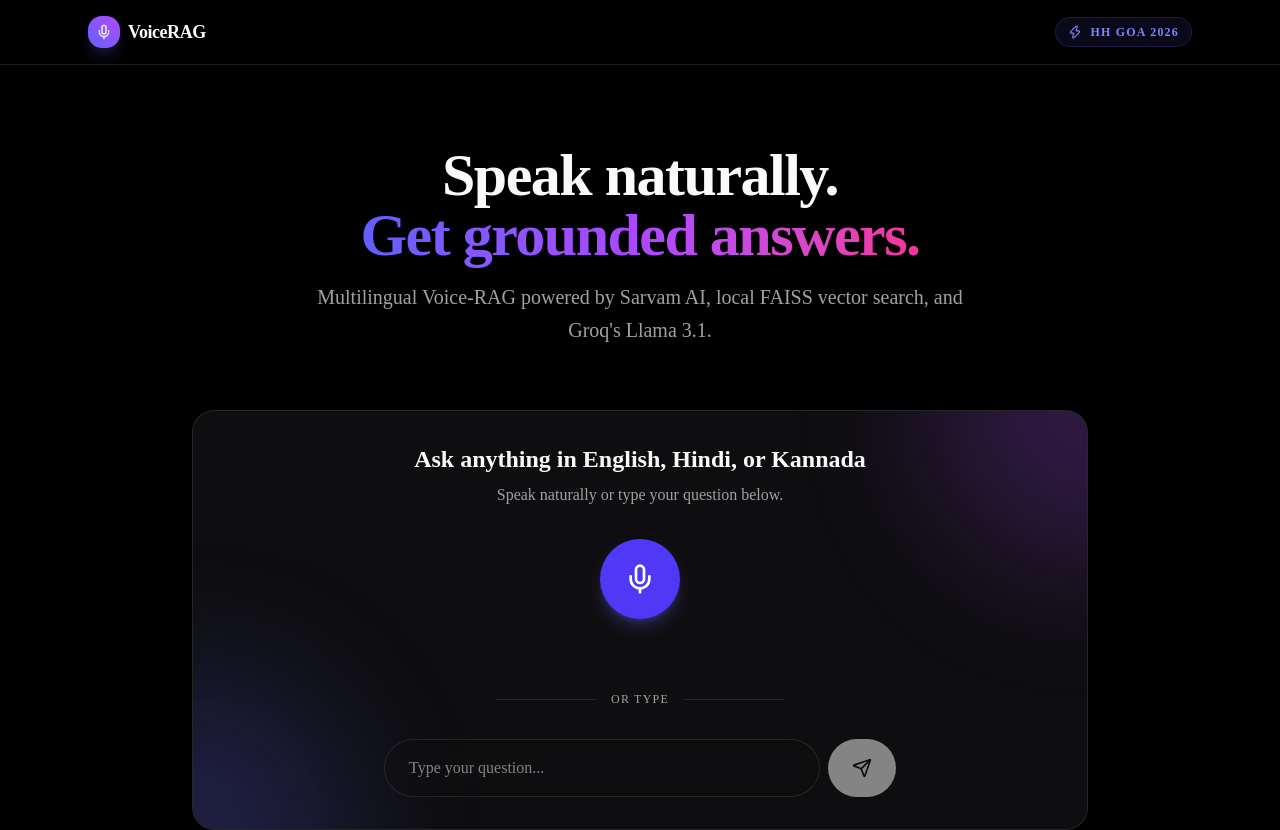
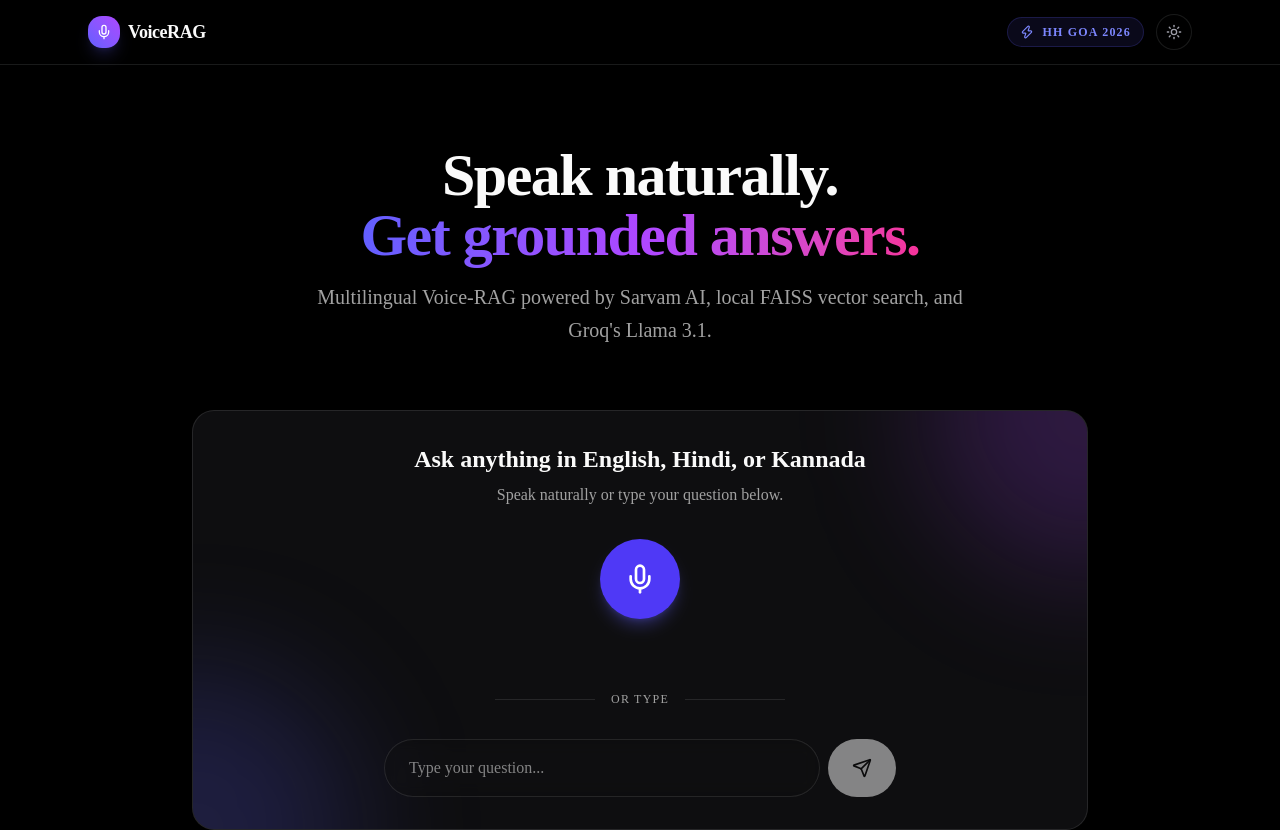
Before and after one commit to Ujwal-Jawalgi/Voice-Enabled-RAG, a Next.js app in the folder frontend/: page / in a window 1280 px wide. Shown: the top 830 px of the page. Built offline with nearby package versions, Linux system fonts and the light colour scheme.

Commit message:
Add theme toggle component and default to dark mode

```diff
--- a/frontend/src/app/page.tsx
+++ b/frontend/src/app/page.tsx
@@ -1,4 +1,5 @@
 import { ChatInterface } from "@/components/chat-interface";
+import { ThemeToggle } from "@/components/theme-toggle";
 import { Mic, Zap } from "lucide-react";
 
 export default function Home() {
@@ -15,9 +16,12 @@ export default function Home() {
             <span className="font-bold text-lg tracking-tight">VoiceRAG</span>
           </div>
 
-          <div className="flex items-center gap-2 px-3 py-1.5 rounded-full bg-indigo-500/10 border border-indigo-500/20 text-indigo-600 dark:text-indigo-400 text-xs font-semibold uppercase tracking-widest">
-            <Zap className="w-3.5 h-3.5" />
-            HH Goa 2026
+          <div className="flex items-center gap-3">
+            <div className="hidden sm:flex items-center gap-2 px-3 py-1.5 rounded-full bg-indigo-500/10 border border-indigo-500/20 text-indigo-600 dark:text-indigo-400 text-xs font-semibold uppercase tracking-widest">
+              <Zap className="w-3.5 h-3.5" />
+              HH Goa 2026
+            </div>
+            <ThemeToggle />
           </div>
         </div>
       </header>
--- /dev/null
+++ b/frontend/src/components/theme-toggle.tsx
@@ -0,0 +1,48 @@
+"use client";
+
+import { useEffect, useState } from "react";
+import { Moon, Sun } from "lucide-react";
+
+export function ThemeToggle() {
+  const [isDark, setIsDark] = useState(true);
+
+  // On mount, check if there's a saved preference. If not, default to true (dark).
+  useEffect(() => {
+    const savedTheme = localStorage.getItem("theme");
+    if (savedTheme === "light") {
+      setIsDark(false);
+      document.documentElement.classList.remove("dark");
+    } else {
+      setIsDark(true);
+      document.documentElement.classList.add("dark");
+    }
+  }, []);
+
+  const toggleTheme = () => {
+    setIsDark((prev) => {
+      const next = !prev;
+      if (next) {
+        document.documentElement.classList.add("dark");
+        localStorage.setItem("theme", "dark");
+      } else {
+        document.documentElement.classList.remove("dark");
+        localStorage.setItem("theme", "light");
+      }
+      return next;
+    });
+  };
+
+  return (
+    <button
+      onClick={toggleTheme}
+      className="flex items-center justify-center w-9 h-9 rounded-full bg-white/10 border border-border hover:bg-white/20 dark:bg-black/20 dark:hover:bg-white/10 transition-colors"
+      aria-label="Toggle theme"
+    >
+      {isDark ? (
+        <Sun className="w-4 h-4 text-zinc-400 hover:text-white transition-colors" />
+      ) : (
+        <Moon className="w-4 h-4 text-zinc-600 hover:text-black transition-colors" />
+      )}
+    </button>
+  );
+}
```
